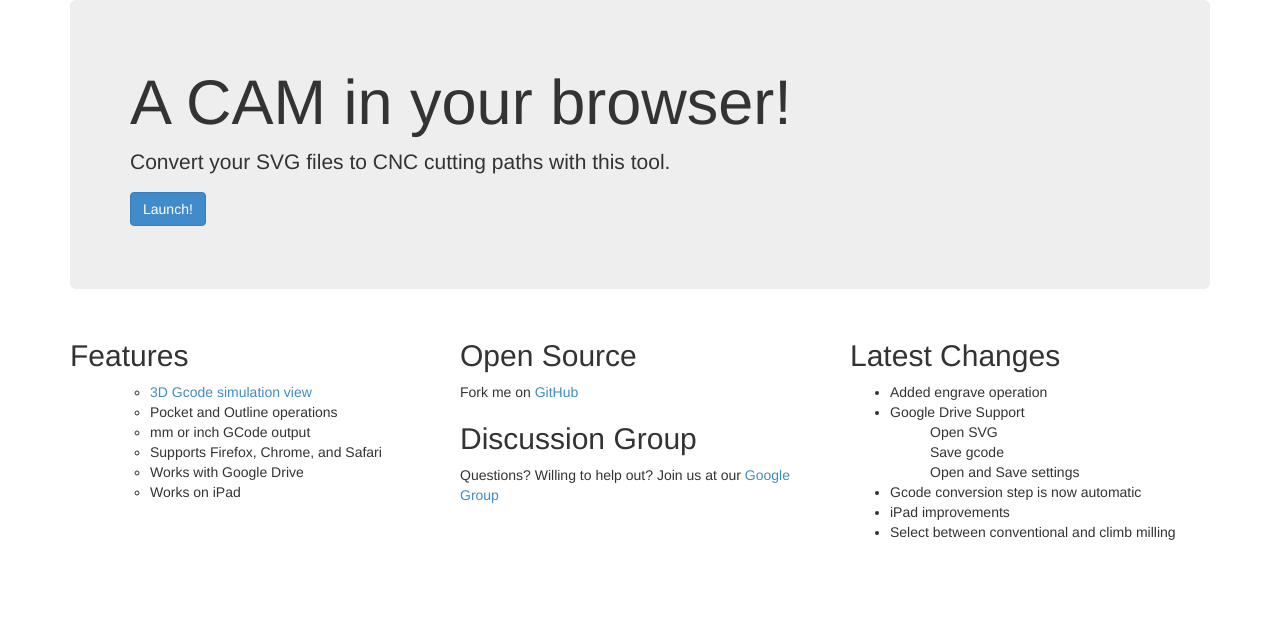
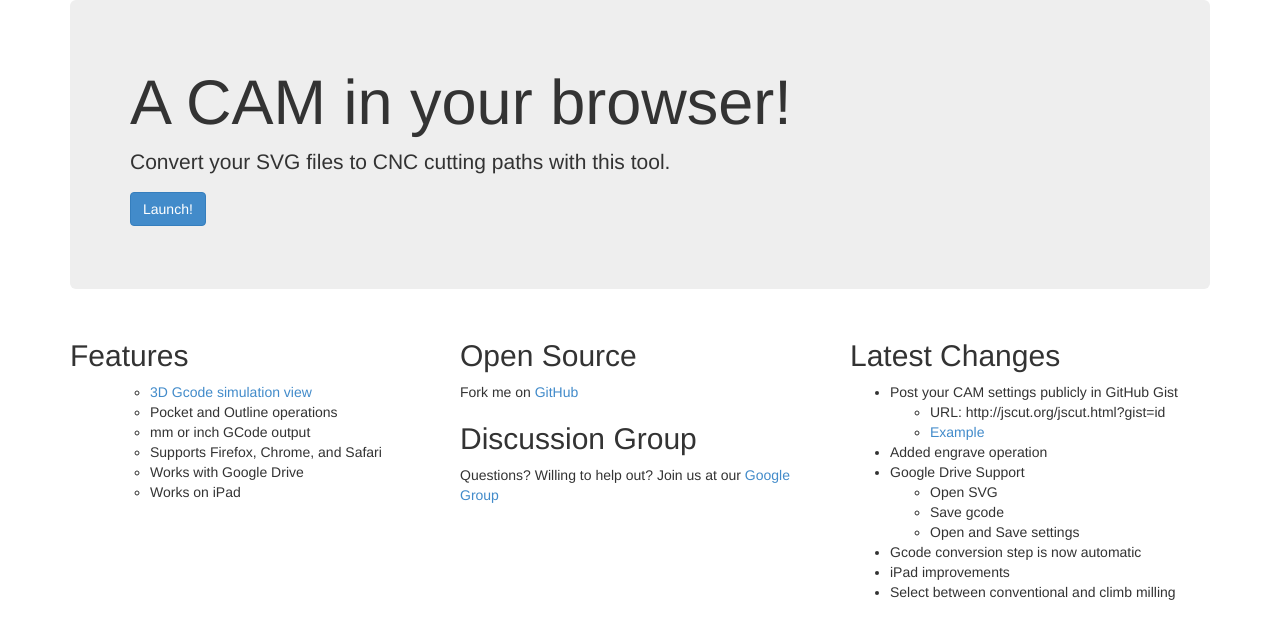
Before and after one commit to tbfleming/jscut, a plain HTML site: page index.html in a window 1280 px wide. Drawn offline with Linux system fonts and the light colour scheme.

Commit message:
update index.html

```diff
--- a/index.html
+++ b/index.html
@@ -63,12 +63,16 @@
                 Latest Changes
             </h2>
             <ul>
+                <li>Post your CAM settings publicly in GitHub Gist<ul>
+                    <li>URL: http://jscut.org/jscut.html?gist=id </li>
+                    <li><a href="http://jscut.org/jscut.html?gist=6cd7ccd0f24a6507cf42">Example</a></li>
+                </ul></li>
                 <li>Added engrave operation</li>
-                <li>Google Drive Support
-                    <ul>Open SVG</ul>
-                    <ul>Save gcode</ul>
-                    <ul>Open and Save settings</ul>
-                </li>
+                <li>Google Drive Support<ul>
+                    <li>Open SVG</li>
+                    <li>Save gcode</li>
+                    <li>Open and Save settings</li>
+                </ul></li>
                 <li>Gcode conversion step is now automatic</li>
                 <li>iPad improvements</li>
                 <li>Select between conventional and climb milling</li>
```
